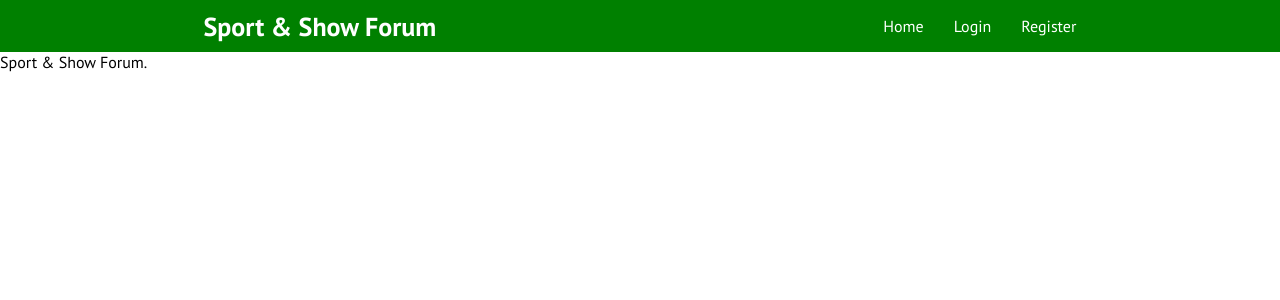
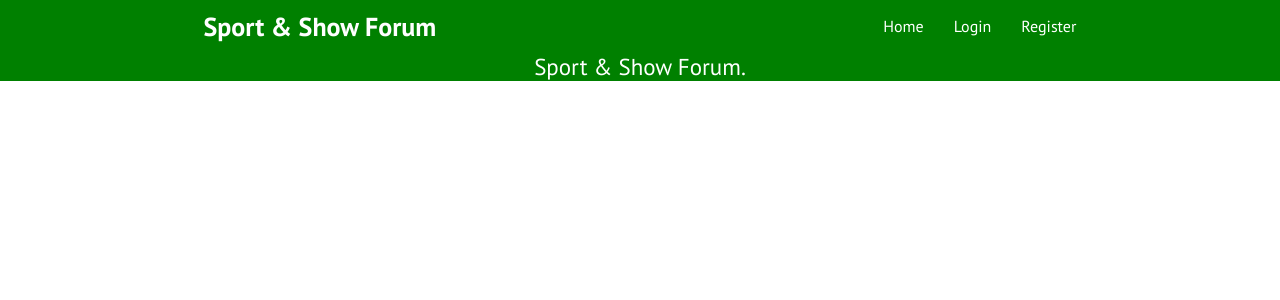
Before and after one commit to AlexNikolov2/Sport-Show-Forum, an Angular app in the folder sport-show-forum/: page / in a window 1280 px wide. Shown: the top 300 px of the page. Built offline with nearby package versions, Linux system fonts and the light colour scheme.

Commit message:
footer styling

```diff
--- a/sport-show-forum/src/app/core/footer/footer.component.css
+++ b/sport-show-forum/src/app/core/footer/footer.component.css
@@ -0,0 +1,8 @@
+footer{
+    display: flex;
+    background-color: green;
+    flex-direction: row;
+    justify-content: space-around;
+    color: white;
+    font-size: 23px;
+}
--- a/sport-show-forum/src/styles.css
+++ b/sport-show-forum/src/styles.css
@@ -4,5 +4,8 @@
 html, body{
     padding: 0;
     margin: 0;
+
+}
+*{
     font-family: 'PT Sans', sans-serif;
 }
```
